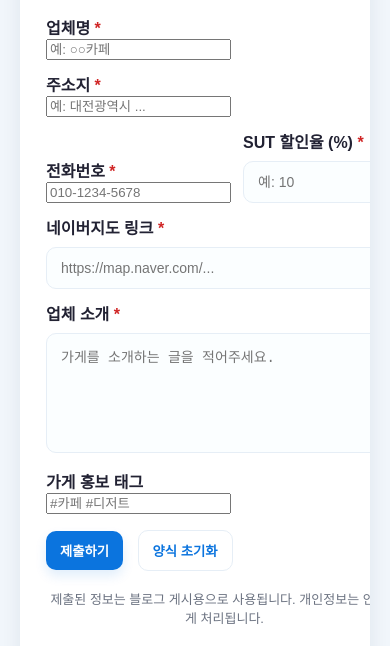
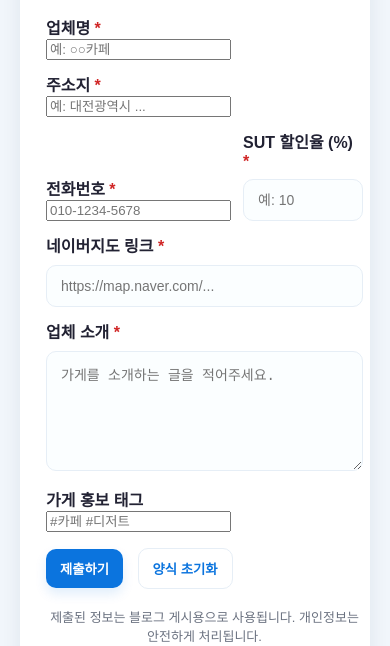
Before and after one commit to sutcoin/business, a plain HTML site: page index.html in a window 390 px wide. Shown: the part 160-806 px from the top of the page. Drawn offline with Linux system fonts and the light colour scheme.

Commit message:
Update index.html

```diff
--- a/index.html
+++ b/index.html
@@ -5,9 +5,9 @@
   <meta name="viewport" content="width=device-width,initial-scale=1" />
   <title>업체 정보 제출</title>
   <style>
-    /* Reset-ish */
+    /* Reset & 기본 */
     *{box-sizing:border-box}
-    body{font-family: "Noto Sans KR", "Apple SD Gothic Neo", "Arial", sans-serif; background:#f1f6fb; margin:0; color:#112}
+    body{font-family: "Noto Sans KR", "Apple SD Gothic Neo", Arial, sans-serif; background:#f1f6fb; margin:0; color:#112}
     .container{max-width:1100px;margin:36px auto;padding:20px}
 
     /* Card */
@@ -25,10 +25,11 @@
     /* Left form area */
     .form-area{flex:1;padding-right:8px}
     h1{margin:0 0 8px;font-size:20px}
-    .subtitle{color:#556;color:#6b7280;font-size:13px;margin-bottom:18px}
+    .subtitle{color:#6b7280;font-size:13px;margin-bottom:18px}
 
+    /* 공통 input 스타일 — 모든 입력을 동일 너비로 */
     label{display:block;font-weight:600;margin-top:12px;color:#223}
-    input[type="text"], input[type="tel"], input[type="url"], input[type="number"], textarea {
+    input[type="text"], input[type="tel"], input[type="url"], input[type="number"], textarea, input[type="email"] {
       width:100%;
       padding:12px 14px;
       margin-top:8px;
@@ -40,8 +41,12 @@
       outline:none;
     }
     textarea{min-height:120px;resize:vertical}
-    .row{display:flex;gap:12px}
-    .small{width:160px}
+
+    /* .row: 기본은 flex, 각 칸은 flex-basis로 균형 잡음 */
+    .row{display:flex;gap:12px;align-items:flex-end}
+    .row > .flex{flex:1; min-width:0} /* overflow 방지 위해 min-width:0 */
+    .small{width:160px;flex:0 0 160px} /* 고정 작은 필드 (SUT 등) */
+    .small input{width:100%} /* small 내부 input은 100% 채움 */
 
     /* Right panel */
     .side{width:340px;flex-shrink:0;padding:18px;border-radius:10px;border:1px dashed #e6eef6;background: linear-gradient(180deg, #fff, #fbfdff)}
@@ -66,8 +71,8 @@
     @media(max-width:960px){
       .card{flex-direction:column}
       .side{width:100%}
+      .small{width:120px;flex:0 0 120px}
     }
-
   </style>
 </head>
 <body>
@@ -84,11 +89,12 @@
           <label>주소지 <span style="color:#d02525">*</span></label>
           <input name="주소지" placeholder="예: 대전광역시 ..." required />
 
-          <div class="row" style="align-items:flex-end;">
-            <div style="flex:1">
+          <div class="row">
+            <div class="flex">
               <label>전화번호 <span style="color:#d02525">*</span></label>
               <input name="전화번호" placeholder="010-1234-5678" required />
             </div>
+
             <div class="small">
               <label>SUT 할인율 (%) <span style="color:#d02525">*</span></label>
               <input name="SUT_할인율" type="number" placeholder="예: 10" required />
@@ -139,7 +145,6 @@ const SCRIPT_URL = "https://script.google.com/macros/s/AKfycbxiF5OfDy-SR0VAJdKhv
 const form = document.getElementById('bizForm');
 const photosEl = document.getElementById('photos');
 const preview = document.getElementById('preview');
-const statusArea = null;
 const submitBtn = document.getElementById('submitBtn');
 const resetBtn = document.getElementById('resetBtn');
 
@@ -147,7 +152,6 @@ const MAX_FILES = 5;
 const MAX_WIDTH = 1200;
 const QUALITY = 0.75;
 
-/* thumb 만들기 */
 function makeThumb(blobUrl){
   const d = document.createElement('div');
   d.className = 'thumb';
@@ -157,7 +161,6 @@ function makeThumb(blobUrl){
   return d;
 }
 
-/* 파일 선택시 미리보기 */
 photosEl.addEventListener('change', () => {
   preview.innerHTML = '';
   const files = Array.from(photosEl.files || []);
@@ -172,7 +175,6 @@ photosEl.addEventListener('change', () => {
   });
 });
 
-/* 이미지 리사이즈: file -> Blob (jpeg) */
 function resizeImageFile(file, maxWidth=MAX_WIDTH, quality=QUALITY){
   return new Promise((resolve, reject) => {
     if (!file.type.startsWith('image/')) return reject(new Error('not image'));
@@ -198,7 +200,6 @@ function resizeImageFile(file, maxWidth=MAX_WIDTH, quality=QUALITY){
   });
 }
 
-/* blob -> base64 (prefix 제거) */
 function blobToBase64NoPrefix(blob){
   return new Promise((resolve, reject) => {
     const fr = new FileReader();
@@ -212,13 +213,11 @@ function blobToBase64NoPrefix(blob){
   });
 }
 
-/* 폼 리셋 */
 resetBtn.addEventListener('click', () => {
   form.reset();
   preview.innerHTML = '';
 });
 
-/* 제출 처리 */
 form.addEventListener('submit', async (ev) => {
   ev.preventDefault();
   submitBtn.disabled = true;
@@ -245,7 +244,6 @@ form.addEventListener('submit', async (ev) => {
       return;
     }
 
-    // 이미지 처리: 리사이즈 후 base64로 변환
     const images = [];
     for (const f of files){
       try {
@@ -268,7 +266,6 @@ form.addEventListener('submit', async (ev) => {
       images: images
     };
 
-    // POST
     const resp = await fetch(SCRIPT_URL, {
       method: 'POST',
       headers: {'Content-Type': 'application/json'},
```
